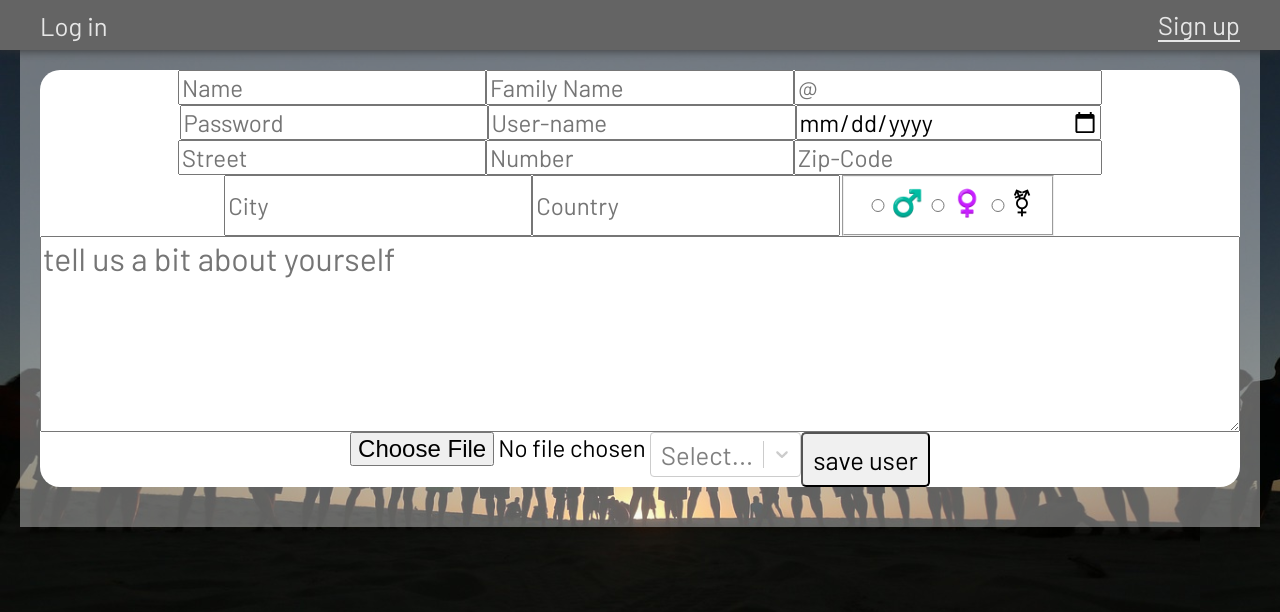
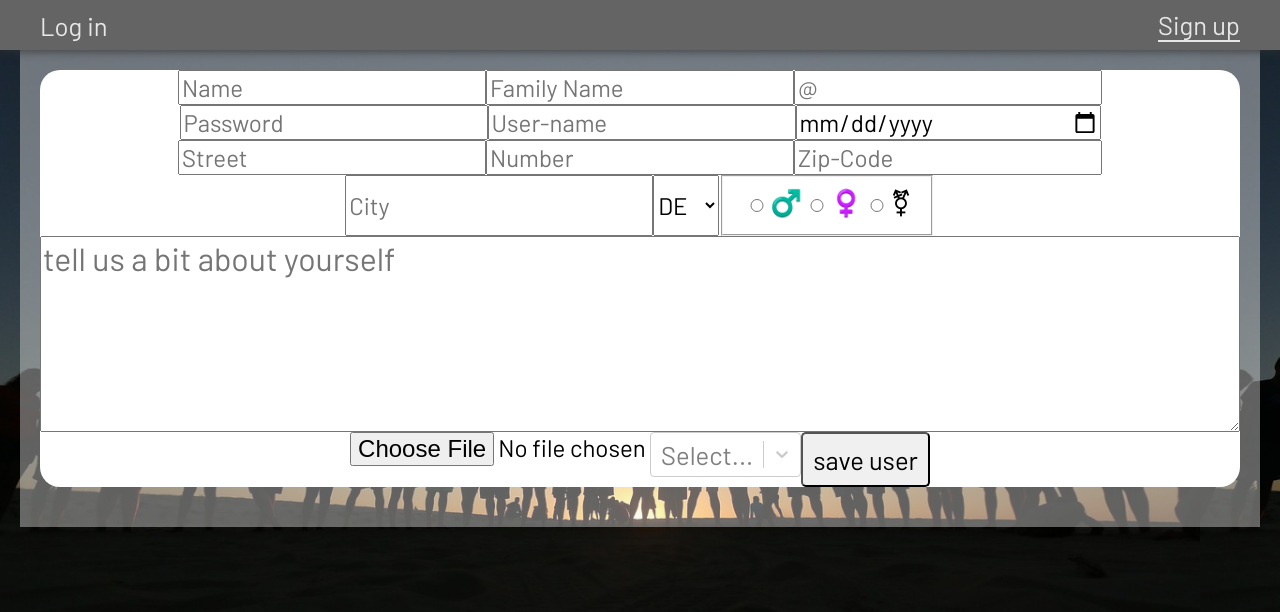
Before and after one commit to mcbauman/Final-Project-friendsFinder, a React (Create React App) app in the folder frontend/: page /Singin in a window 1280 px wide. Shown: the top 612 px of the page. Built offline with nearby package versions, Linux system fonts and the light colour scheme; no server answers.

Commit message:
Country is select now

```diff
--- a/frontend/src/Routes/Profile.jsx
+++ b/frontend/src/Routes/Profile.jsx
@@ -137,7 +137,15 @@ export default function Profile(props){
                         <input type="number" value={number} onChange={e=>setNumber(e.target.value)} placeholder={usr.number}/>
                         <input type="number" value={zipCode} onChange={e=>setZipCode(e.target.value)} placeholder={usr.zipCode}/>
                         <input type="text" value={city} onChange={e=>setCity(e.target.value)} placeholder={usr.city}/>
-                        <input type="text" value={country} onChange={e=>setCountry(e.target.value)} placeholder={usr.country}/>
+                        <select onchange={e=>setCountry(e.target.value)} defautl={usr.country}>
+                            <option>DE</option>
+                            <option>AUT</option>
+                            <option>CH</option>
+                            <option>DK</option>
+                            <option>NL</option>
+                            <option>KE</option>
+                            <option>PH</option>
+                        </select>
                         <button className="buttonSubmit" type="submit"><MdOutlineSaveAlt/></button>
                         <hr/>
                         {trans[lang].YoureFriends}:
--- a/frontend/src/Routes/Singin.jsx
+++ b/frontend/src/Routes/Singin.jsx
@@ -58,7 +58,16 @@ export default function Singin(props){
                 <input type="number" value={number} onChange={e=>setNumber(e.target.value)} placeholder="Number"/>
                 <input type="number" value={zipCode} onChange={e=>setZipCode(e.target.value)} placeholder="Zip-Code"/>
                 <input type="text" value={city} onChange={e=>setCity(e.target.value)} placeholder="City"/>
-                <input type="text" value={country} onChange={e=>setCountry(e.target.value)} placeholder="Country"/>
+
+                <select onchange={e=>setCountry(e.target.value)}>
+                    <option>DE</option>
+                    <option>AUT</option>
+                    <option>CH</option>
+                    <option>DK</option>
+                    <option>NL</option>
+                    <option>KE</option>
+                    <option>PH</option>
+                </select>
 
                 <fieldset onChange={e=>setGender(e.target.id)}>
                     <input type="radio" name="gender" id="♂️"/><label htmlFor="♂️">♂️</label>
```
